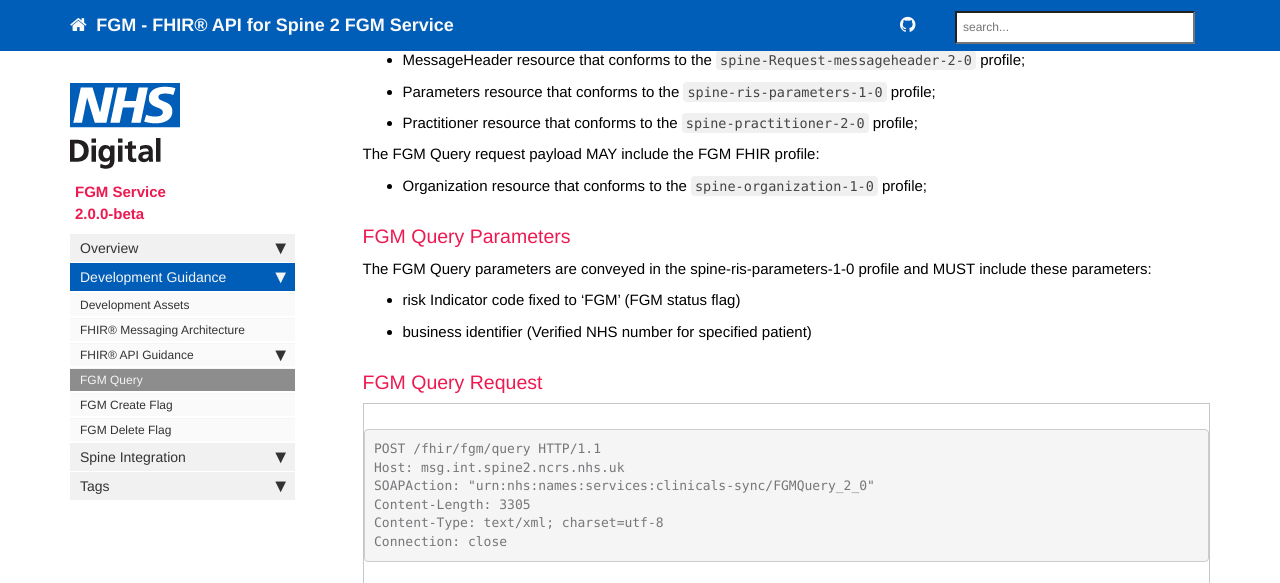
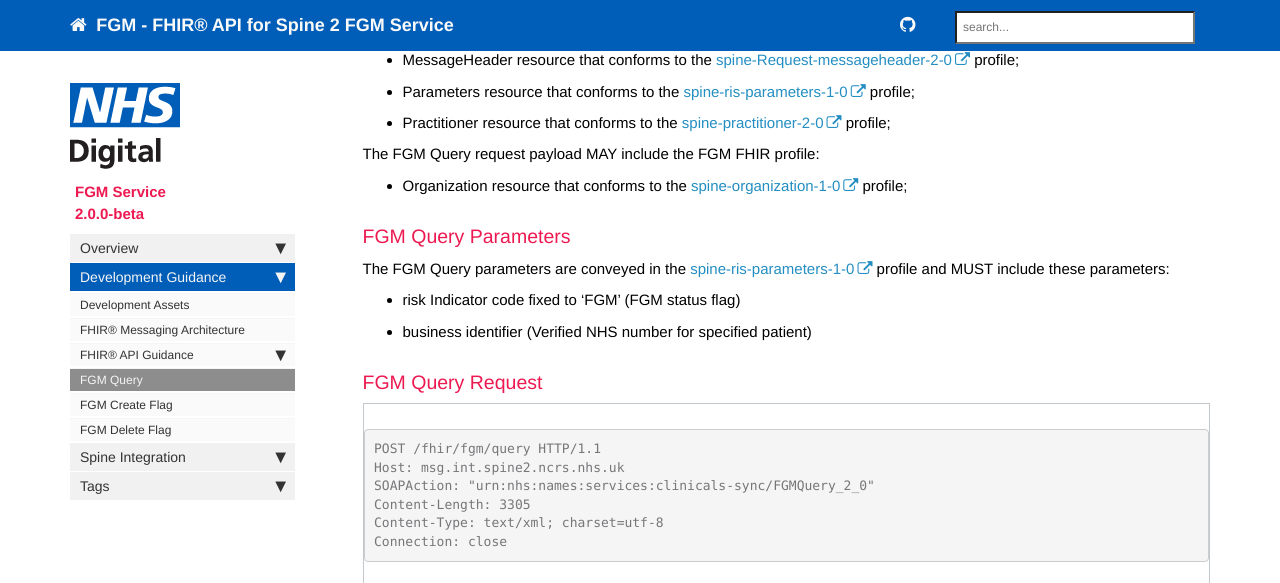
Before and after one commit to nhsconnect/fgm-risk-indication-service, a Jekyll site: the page built from pages/development/development_fgm_query_v2.md, in a window 1280 px wide and 900 px high, scrolled down 849 px, cut to the strip 0-583 px from the top of the window. Built offline with Jekyll 4.4.1, drawn with Linux system fonts in a browser that asks for light colours; nearby versions of some CDN libraries; comment, search, counter and statistics services are not loaded; part of the change alters nothing that is shown.

```diff
--- a/pages/development/development_fgm_query_v2.md
+++ b/pages/development/development_fgm_query_v2.md
@@ -38,14 +38,14 @@ All FGM Create Flag connections to the FGM Service should include the below HTTP
 
 For all Spine 2 FGM connections the FGM Query request payload MUST include these FGM FHIR profiles:
 
-- Bundle resource that conforms to the `spine-message-bundle-1-0` profile;
-- MessageHeader resource that conforms to the `spine-Request-messageheader-2-0` profile;
-- Parameters resource that conforms to the `spine-ris-parameters-1-0` profile;
-- Practitioner resource that conforms to the `spine-practitioner-2-0` profile;
+- Bundle resource that conforms to the [spine-message-bundle-1-0](https://fhir.nhs.uk/StructureDefinition/spine-message-bundle-1-0) profile;
+- MessageHeader resource that conforms to the [spine-Request-messageheader-2-0](https://fhir.nhs.uk/StructureDefinition/spine-request-messageheader-2-0) profile;
+- Parameters resource that conforms to the [spine-ris-parameters-1-0](https://fhir.nhs.uk/StructureDefinition/spine-ris-parameters-1-0) profile;
+- Practitioner resource that conforms to the [spine-practitioner-2-0](https://fhir.nhs.uk/StructureDefinition/spine-practitioner-2-0) profile;
 
 The FGM Query request payload MAY include the FGM FHIR profile:
 
-- Organization resource that conforms to the `spine-organization-1-0` profile;
+- Organization resource that conforms to the [spine-organization-1-0](https://fhir.nhs.uk/StructureDefinition/spine-organization-1-0) profile;
 
 <!-- ### Non Spine RBAC enabled NHS system ###
 
@@ -62,7 +62,7 @@ The SMSP FGM Query request payload MAY include the FGM FHIR profile:
 
 ### FGM Query Parameters ###
 
-The FGM Query parameters are conveyed in the spine-ris-parameters-1-0 profile and MUST include these parameters:
+The FGM Query parameters are conveyed in the [spine-ris-parameters-1-0](https://fhir.nhs.uk/StructureDefinition/spine-ris-parameters-1-0) profile and MUST include these parameters:
 
  - risk Indicator code fixed to 'FGM' (FGM status flag)
  - business identifier (Verified NHS number for specified patient)
@@ -99,10 +99,10 @@ Connection: close
 Success:
 
 - SHALL return a `200` **OK** HTTP status code on successful execution of the interaction.
-- SHALL return a `Bundle` of `type` message that conforms to the `spine-message-bundle-1-0` profile;
-- SHALL return a MessageHeader resource that conforms to the `spine-Response-messageheader-2-0` profile, containing either:
-  - One matching `Flag` resource that conforms to the `spine-ris-flag-1-0` profile;
-  - The `Flag` resource SHALL contain a patient resource that conforms to the `spine-ris-patient-1-0` profile;
+- SHALL return a `Bundle` of `type` message that conforms to the [spine-message-bundle-1-0](https://fhir.nhs.uk/StructureDefinition/spine-message-bundle-1-0) profile;
+- SHALL return a MessageHeader resource that conforms to the [spine-Response-messageheader-2-0](https://fhir.nhs.uk/StructureDefinition/spine-response-messageheader-2-0) profile, containing either:
+  - One matching `Flag` resource that conforms to the [spine-ris-flag-1-0](https://fhir.nhs.uk/StructureDefinition/spine-ris-flag-1-0) profile;
+  - The `Flag` resource SHALL contain a patient resource that conforms to the [spine-ris-patient-1-0](https://fhir.nhs.uk/StructureDefinition/spine-ris-patient-1-0) profile;
 
 Spine 2 will return:
 
@@ -127,14 +127,14 @@ Connection: close
 OR the Query Response Message:
 
 - SHALL return a `404` **Not Found** HTTP status code on successful execution of the interaction, however no FGM flag record has been found.
-- SHALL return a `Bundle` of `type` message that conforms to the `spine-message-bundle-1-0` profile;
-- SHALL return a MessageHeader resource that conforms to the `spine-Response-messageheader-2-0` profile, containing:
-  - The `OperationOutcome` resource which MUST conform to the `spine-operationoutcome-1-0` profile;
+- SHALL return a `Bundle` of `type` message that conforms to the [spine-message-bundle-1-0](https://fhir.nhs.uk/StructureDefinition/spine-message-bundle-1-0) profile;
+- SHALL return a MessageHeader resource that conforms to the [spine-Response-messageheader-2-0](https://fhir.nhs.uk/StructureDefinition/spine-response-messageheader-2-0) profile, containing:
+  - The `OperationOutcome` resource which MUST conform to the [spine-operationoutcome-1-0](https://fhir.nhs.uk/StructureDefinition/spine-operationoutcome-1-0) profile;
 
 
 Failure:
 
-- SHALL return one of the below HTTP status error codes with an `OperationOutcome` resource that conforms to the `spine-operationoutcome-1` profile if the search cannot be executed.
+- SHALL return one of the below HTTP status error codes with an `OperationOutcome` resource that conforms to the [spine-operationoutcome-1](https://fhir.nhs.uk/STU3/StructureDefinition/Spine-OperationOutcome-1) profile if the search cannot be executed.
 - Errors may also be generated by the SMS middleware e.g. where the middleware cannot parse a client request message or Spine services are not available.
 - The below table summarises the types of error that could occur, the HTTP response codes, along with the values to expect in the `OperationOutcome`response body.
 
```
